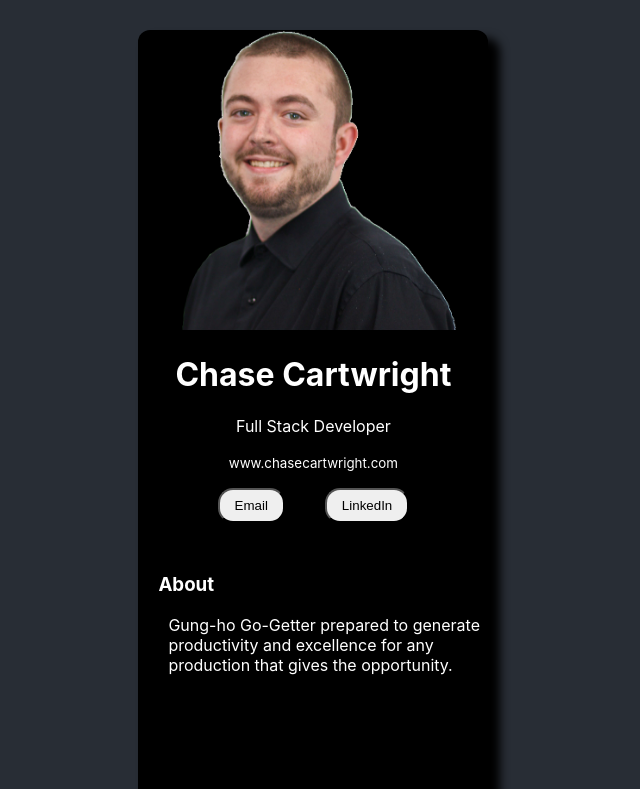
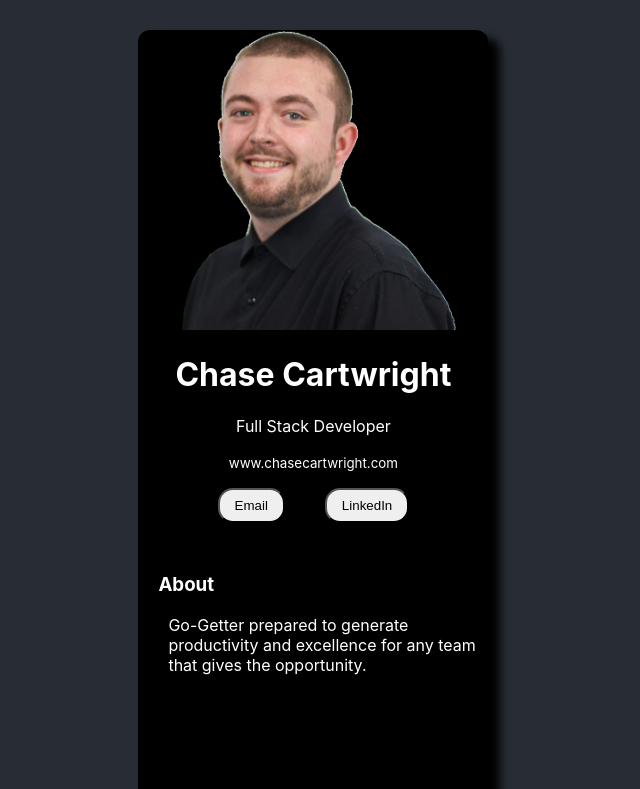
Before and after one commit to Chazzychouse/business-card, a React (Create React App) app: page / in a window 1280 px wide. Shown: the top 789 px of the page, without its empty margins (378-1018 px from the left). Built offline with nearby package versions, Linux system fonts and the light colour scheme.

Commit message:
"changed verbiage in about section"

```diff
--- a/src/components/About.js
+++ b/src/components/About.js
@@ -3,9 +3,9 @@ export default function About() {
     <div id="about-wrapper">
       <h3 id="about">About</h3>
       <p id="about-text">
-                Gung-ho Go-Getter prepared to generate productivity and excellence for any production that gives the opportunity.
+        Go-Getter prepared to generate productivity and excellence for any team
+        that gives the opportunity.
       </p>
     </div>
-
   );
 }
```
Lines whose indentation alone changed are shown as unchanged.
